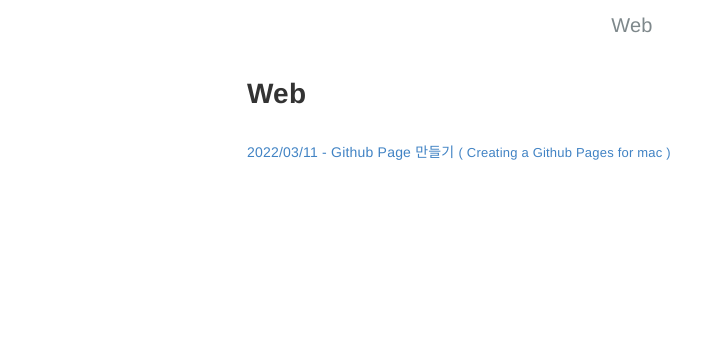
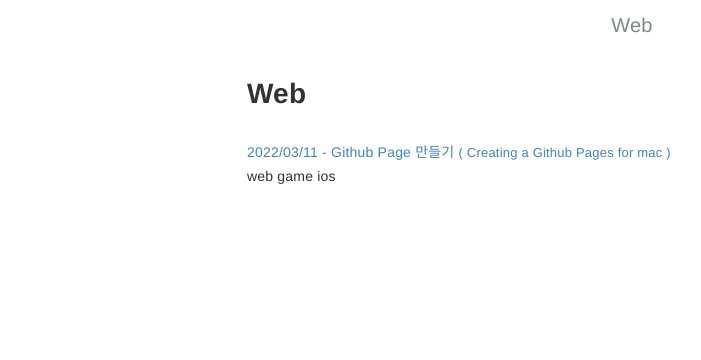
Before and after one commit to nicemiro/nicemiro.github.io, a Jekyll site: the page built from _pages/categories/web.md, in a window 1280 px wide. Shown: the top 360 px of the page, without its empty margins (8-709 px from the left). Built offline with Jekyll 4.4.1, drawn with Linux system fonts in a browser that asks for light colours.

```diff
--- a/_pages/categories/web.md
+++ b/_pages/categories/web.md
@@ -16,3 +16,9 @@ layout: post
         <span style="font-size:small" >( {{ index.titleEn }} )</span></a> <br>
 {% endfor %}
 </section>
+
+<section>
+{% for category in site.categories %}
+        {{category | first | downcase}}
+{% endfor %}
+</section>
```
Also changed, not shown: _posts/ios/2022-03-17-iosDelegationPattern.md (renamed from _posts/ios/2022-03-17-ios-delegationPattern.md).
